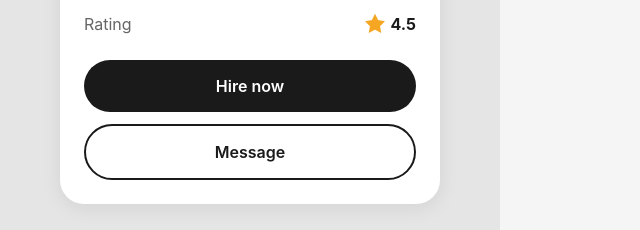
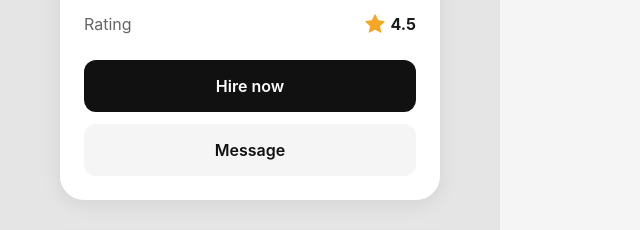
Before and after one commit to shrey258/profile_card, a React (Vite) app in the folder web/: page / in a window 1280 px wide. Shown: the part 656-886 px from the top of the page, without its empty margins (0-640 px from the left). Built offline with nearby package versions, Linux system fonts and the light colour scheme.

Commit message:
Update button styling with flex layout, reduced border radius, and adjusted colors

```diff
--- a/web/src/components/ProfileCard.tsx
+++ b/web/src/components/ProfileCard.tsx
@@ -183,26 +183,26 @@ const styles: { [key: string]: React.CSSProperties } = {
     gap: "12px",
   },
   hireButton: {
-    width: "100%",
+    flex: 1,
     padding: "16px",
     fontSize: "16px",
     fontWeight: 600,
     color: "#ffffff",
-    backgroundColor: "#1a1a1a",
+    backgroundColor: "#111111",
     border: "none",
-    borderRadius: "50px",
+    borderRadius: "12px",
     cursor: "pointer",
     transition: "background-color 0.2s ease",
   },
   messageButton: {
-    width: "100%",
+    flex: 1,
     padding: "16px",
     fontSize: "16px",
     fontWeight: 600,
-    color: "#1a1a1a",
-    backgroundColor: "#ffffff",
-    border: "2px solid #1a1a1a",
-    borderRadius: "50px",
+    color: "#111111",
+    backgroundColor: "#f5f5f5",
+    border: "none",
+    borderRadius: "12px",
     cursor: "pointer",
     transition: "background-color 0.2s ease",
   },
```
